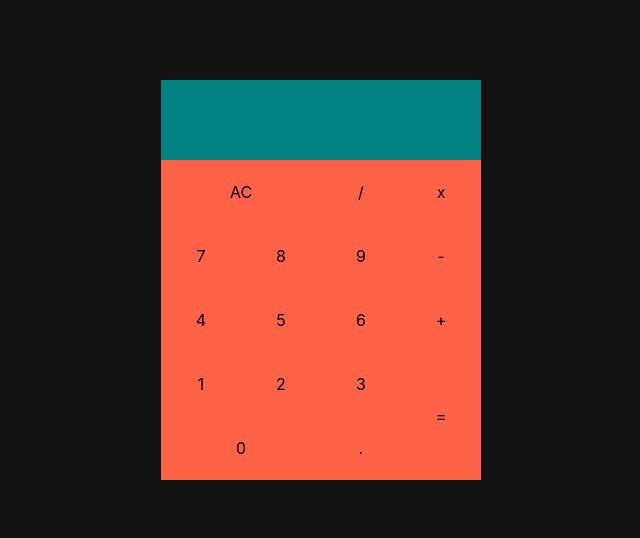
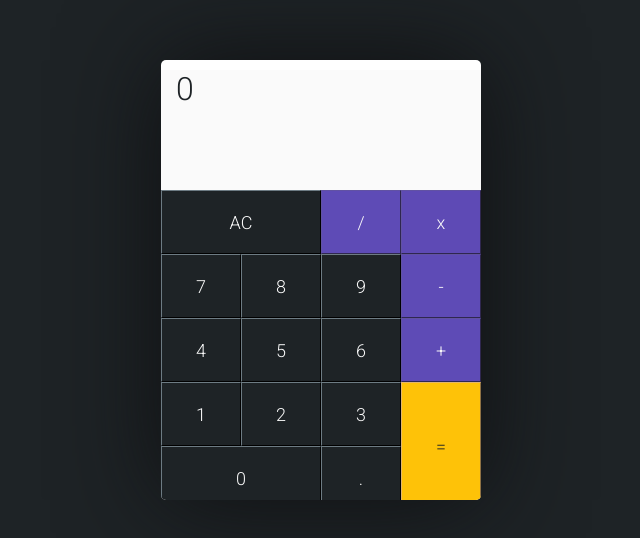
Before and after one commit to airscripts/campfire, a React (Create React App) app: page / in a window 1280 px wide. Shown: the part 120-658 px from the top of the page, without its empty margins (319-959 px from the left). Built offline with nearby package versions, Linux system fonts and the light colour scheme.

Commit message:
feat: add javascript calculator mvp

```diff
--- a/public/index.html
+++ b/public/index.html
@@ -10,6 +10,8 @@
       content="Web site created using create-react-app"
     />
     <link rel="apple-touch-icon" href="%PUBLIC_URL%/logo192.png" />
+    <link rel="preconnect" href="https://fonts.gstatic.com">
+    <link href="https://fonts.googleapis.com/css2?family=Roboto:wght@300&display=swap" rel="stylesheet">
     <!--
       manifest.json provides metadata used when your web app is installed on a
       user's mobile device or desktop. See https://developers.google.com/web/fundamentals/web-app-manifest/
--- a/src/App.css
+++ b/src/App.css
@@ -3,18 +3,21 @@
   justify-content: center;
   align-items: center;
   height: 100vh;
-  background-color: #121212;
+  background-color: #1e2326;
 }
 
 .calculator__container {
-  height: 400px;
+  height: 440px;
   width: 320px;
   background-color: white;
+  border-radius: 5px;
+  overflow: hidden;
+  box-shadow: 0px 0px 100px #0f1012;
 }
 
 .calculator__screen {
-  height: 80px;
-  background-color: teal;
+  min-height: 120px;
+  background-color: #fafafa;
 }
 
 .calculator__digits {
@@ -29,11 +32,21 @@
     "zero zero decimal equals";
 }
 
+#display__digits {
+  display: block;
+  color: #1e2326;
+  font-size: 32px;
+  margin-top: 10px;
+  margin-left: 15px;
+}
+
 #clear {
   display: flex;
   justify-content: center;
   align-items: center;
-  background-color: tomato;
+  background-color: #1e2326;
+  color: #fafafa;
+  font-size: 18px;
   grid-area: clear;
 }
 
@@ -41,47 +54,64 @@
   display: flex;
   justify-content: center;
   align-items: center;
-  background-color: tomato;
+  color: #fafafa;
+  font-size: 18px;
+  background-color: #5e4bb6;
   grid-area: add;
+  border-color: #6152a3;
 }
 
 #subtract {
   display: flex;
   justify-content: center;
   align-items: center;
-  background-color: tomato;
+  color: #fafafa;
+  font-size: 18px;
+  background-color: #5e4bb6;
   grid-area: subtract;
+  border-color: #6152a3;
 }
 
 #multiply {
   display: flex;
   justify-content: center;
   align-items: center;
-  background-color: tomato;
+  color: #fafafa;
+  font-size: 18px;
+  background-color: #5e4ab5;
   grid-area: multiply;
+  border-color: #6152a3;
 }
 
 #divide {
   display: flex;
   justify-content: center;
   align-items: center;
-  background-color: tomato;
+  color: #fafafa;
+  font-size: 18px;
+  background-color: #5e4bb6;
   grid-area: divide;
+  border-color: #6152a3;
 }
 
 #equals {
   display: flex;
   justify-content: center;
   align-items: center;
-  background-color: tomato;
+  color: #1e2326;
+  font-size: 18px;
+  background-color: #fec208;
   grid-area: equals;
+  border-color: #e3b66d;
 }
 
 #decimal {
   display: flex;
   justify-content: center;
   align-items: center;
-  background-color: tomato;
+  color: #fafafa;
+  font-size: 18px;
+  background-color: #1e2326;
   grid-area: decimal;
 }
 
@@ -89,7 +119,9 @@
   display: flex;
   justify-content: center;
   align-items: center;
-  background-color: tomato;
+  color: #fafafa;
+  font-size: 18px;
+  background-color: #1e2326;
   grid-area: zero;
 }
 
@@ -97,7 +129,9 @@
   display: flex;
   justify-content: center;
   align-items: center;
-  background-color: tomato;
+  color: #fafafa;
+  font-size: 18px;
+  background-color: #1e2326;
   grid-area: one;
 }
 
@@ -105,7 +139,9 @@
   display: flex;
   justify-content: center;
   align-items: center;
-  background-color: tomato;
+  color: #fafafa;
+  font-size: 18px;
+  background-color: #1e2326;
   grid-area: two;
 }
 
@@ -113,7 +149,9 @@
   display: flex;
   justify-content: center;
   align-items: center;
-  background-color: tomato;
+  color: #fafafa;
+  font-size: 18px;
+  background-color: #1e2326;
   grid-area: three;
 }
 
@@ -121,7 +159,9 @@
   display: flex;
   justify-content: center;
   align-items: center;
-  background-color: tomato;
+  color: #fafafa;
+  font-size: 18px;
+  background-color: #1e2326;
   grid-area: four;
 }
 
@@ -129,7 +169,9 @@
   display: flex;
   justify-content: center;
   align-items: center;
-  background-color: tomato;
+  color: #fafafa;
+  font-size: 18px;
+  background-color: #1e2326;
   grid-area: five;
 }
 
@@ -137,7 +179,9 @@
   display: flex;
   justify-content: center;
   align-items: center;
-  background-color: tomato;
+  color: #fafafa;
+  font-size: 18px;
+  background-color: #1e2326;
   grid-area: six;
 }
 
@@ -145,7 +189,9 @@
   display: flex;
   justify-content: center;
   align-items: center;
-  background-color: tomato;
+  color: #fafafa;
+  font-size: 18px;
+  background-color: #1e2326;
   grid-area: seven;
 }
 
@@ -153,7 +199,9 @@
   display: flex;
   justify-content: center;
   align-items: center;
-  background-color: tomato;
+  color: #fafafa;
+  font-size: 18px;
+  background-color: #1e2326;
   grid-area: eight;
 }
 
@@ -161,6 +209,8 @@
   display: flex;
   justify-content: center;
   align-items: center;
-  background-color: tomato;
+  color: #fafafa;
+  font-size: 18px;
+  background-color: #1e2326;
   grid-area: nine;
 }
--- a/src/App.js
+++ b/src/App.js
@@ -1,86 +1,335 @@
-import './App.css';
+// Importing: Dependencies.
+import React from "react";
 
+// Importing: Scripts.
+import replaceCharacter from "./scripts/replaceCharacter.script.js";
+
+// Importing: Styles.
+import "./App.css";
+
+// Declaring constants.
+const OPERATORS = ["+", "-", "*", "/"];
+const SUBTRACT_OPERATOR = ["-"];
+const ZERO = ["0"];
+const DECIMAL = ["."];
+const DEFAULT_EXPRESSION = "0\n0";
+const MATH_NUMBERS = ["0", "1", "2", "3", "4", "5", "6", "7", "8", "9"];
+
+const ALPHABET_NUMBERS = [
+  "zero",
+  "one",
+  "two",
+  "three",
+  "four",
+  "five",
+  "six",
+  "seven",
+  "eight",
+  "nine",
+];
+
+// Declaring Application.
 function App() {
+  // Declaring states.
+  const [display, setDisplay] = React.useState({
+    expression: DEFAULT_EXPRESSION,
+    currentNumber: "",
+    previousNumber: "",
+    currentValue: "",
+    previousValue: "",
+    hasEqualBeenPressed: false,
+  });
+
+  // Declaring variables.
+  let expression = display.expression.split("\n")[0];
+  let result = display.expression.split("\n")[1];
+
+  // Returning JSX to be displayed.
   return (
     <div className="calculator">
       <div className="calculator__container">
         <div className="calculator__screen">
           <div id="display">
+            <div style={{ wordWrap: "break-word" }}>
+              <span id="display__digits">
+                {result !== "0" ? "" : expression}
+              </span>
+            </div>
+
+            <div style={{ wordWrap: "break-word" }}>
+              <span id="display__digits">
+                {result === "0" ? "" : result}
+              </span>
+            </div>
           </div>
         </div>
 
         <div className="calculator__digits">
-          <div id="clear">
+          <button onClick={() => clearDisplay()} id="clear">
             <span>AC</span>
-          </div>
+          </button>
 
-          <div id="add">
+          <button onClick={() => setDisplayValues("+")} id="add">
             <span>+</span>
-          </div>
+          </button>
 
-          <div id="subtract">
+          <button onClick={() => setDisplayValues("-")} id="subtract">
             <span>-</span>
-          </div>
+          </button>
 
-          <div id="multiply">
+          <button onClick={() => setDisplayValues("*")} id="multiply">
             <span>x</span>
-          </div>
+          </button>
 
-          <div id="divide">
+          <button onClick={() => setDisplayValues("/")} id="divide">
             <span>/</span>
-          </div>
+          </button>
 
-          <div id="zero">
-            <span>0</span>
-          </div>
+          {MATH_NUMBERS.map((number, index) => {
+            return (
+              <button
+                onClick={() => setDisplayValues(number)}
+                id={ALPHABET_NUMBERS[index]}
+                key={number}
+              >
+                <span>{number}</span>
+              </button>
+            );
+          })}
 
-          <div id="one">
-            <span>1</span>
-          </div>
+          <button onClick={() => setDisplayValues(".")} id="decimal">
+            <span>.</span>
+          </button>
 
-          <div id="two">
-            <span>2</span>
-          </div>
-
-          <div id="three">
-            <span>3</span>
-          </div>
-
-          <div id="four">
-            <span>4</span>
-          </div>
-
-          <div id="five">
-            <span>5</span>
-          </div>
-
-          <div id="six">
-            <span>6</span>
-          </div>
-
-          <div id="seven">
-            <span>7</span>
-          </div>
-
-          <div id="eight">
-            <span>8</span>
-          </div>
-
-          <div id="nine">
-            <span>9</span>
-          </div>
-
-          <div id="decimal">
-            <span>.</span>
-          </div>
-
-          <div id="equals">
+          <button onClick={() => evaluateExpression()} id="equals">
             <span>=</span>
-          </div>
+          </button>
         </div>
       </div>
     </div>
   );
+
+  /**
+   * This function is called whenever a displayable value is clicked.
+   *
+   * @param value
+   * @returns
+   */
+  function setDisplayValues(value) {
+    // Declaring variables.
+    let isOperatorInValue = OPERATORS.includes(value);
+    let isOperatorInCurrentValue = OPERATORS.includes(display.currentValue);
+    let splitCurrentNumber = display.currentNumber.split("");
+    let isDecimalInValue = DECIMAL.includes(value);
+    let hasCurrentNumberDecimal = splitCurrentNumber.includes(".");
+
+    let isOperatorInValueAndCurrentValue =
+      isOperatorInValue && isOperatorInCurrentValue;
+
+    // If is first digit, we proceed with edge cases check.
+    if (!display.currentValue && !display.hasEqualBeenPressed) {
+      firstDigit(value);
+      return;
+    }
+
+    // If we have an operator in the current value pointed and in the last value
+    // we check if we have to omit its insert or not.
+    if (isOperatorInValueAndCurrentValue) {
+      checkForDoubleOperator(value);
+      return;
+    }
+
+    // If we find operator in value, we pass from here.
+    if (isOperatorInValue) {
+      // This section is called after evaluateExpression has been called.
+      if (display.hasEqualBeenPressed) {
+        setDisplay({
+          ...display,
+          expression: `${result}${value}\n0`,
+          previousValue: display.currentValue,
+          currentValue: value,
+          previousNumber: display.currentNumber,
+          currentNumber: "",
+          hasEqualBeenPressed: false,
+        });
+
+        return;
+      }
+
+      setDisplay({
+        ...display,
+        expression: `${expression}${value}\n${result}`,
+        previousValue: display.currentValue,
+        currentValue: value,
+        previousNumber: display.currentNumber,
+        currentNumber: "",
+      });
+
+      return;
+    }
+
+    // If we have decimal in value and current number has already a decimal, we skip.
+    if (isDecimalInValue) {
+      if (hasCurrentNumberDecimal) {
+        return;
+      }
+    }
+
+    // If any edge case is met, we simply add value to the expression.
+    setDisplay({
+      ...display,
+      expression: `${expression}${value}\n${result}`,
+      previousValue: display.currentValue,
+      currentValue: value,
+      currentNumber: `${display.currentNumber}${value}`,
+    });
+  }
+
+  /**
+   * This function checks for first digit edge cases.
+   *
+   * @param value
+   * @returns
+   */
+  function firstDigit(value) {
+    // If the first digit is a zero we don't do anything.
+    if (ZERO.includes(value)) {
+      return;
+    }
+
+    // If the first digit is a decimal we set 0 with the decimal pointer.
+    if (DECIMAL.includes(value)) {
+      setDisplay({
+        ...display,
+        expression: `0${value}\n${result}`,
+        previousValue: display.currentValue,
+        currentValue: `0${value}`,
+        currentNumber: `${display.currentNumber}${value}`,
+      });
+
+      return;
+    }
+
+    // If no edge case has been found, we simply add value to expression.
+    setDisplay({
+      ...display,
+      expression: `${value}\n${result}`,
+      previousValue: display.currentValue,
+      currentValue: value,
+      currentNumber: `${display.currentNumber}${value}`,
+    });
+  }
+
+  function checkForDoubleOperator(value) {
+    // Declaring variables.
+    let newExpression;
+    let isValueSubtractOperator = SUBTRACT_OPERATOR.includes(value);
+
+    let isSecondOperator = OPERATORS.includes(
+      expression[expression.length - 2]
+    );
+
+    let isValueSubtractAndNotSecondOperator =
+      isValueSubtractOperator && !isSecondOperator;
+
+    // Checking if there is a possibility to insert a minus after an operator.
+    if (isValueSubtractAndNotSecondOperator) {
+      setDisplay({
+        expression: `${expression}${value}\n${result}`,
+        previousValue: display.currentValue,
+        currentValue: value,
+        previousNumber: display.currentNumber,
+        currentNumber: "",
+      });
+
+      return;
+    }
+
+    if (isSecondOperator) {
+      // Replacing the operator.
+      newExpression = replaceCharacter(expression, expression.length - 2, "");
+
+      // Replacing the operator.
+      newExpression = replaceCharacter(
+        newExpression,
+        newExpression.length - 1,
+        value
+      );
+
+      // Setting state with the new expression.
+      setDisplay({
+        expression: `${newExpression}\n${result}`,
+        previousValue: display.currentValue,
+        currentValue: value,
+        previousNumber: display.currentNumber,
+        currentNumber: "",
+      });
+
+      // Returning back.
+      return;
+    }
+
+    // Replacing the operator.
+    newExpression = replaceCharacter(expression, expression.length - 1, value);
+
+    // Setting state with the new expression.
+    setDisplay({
+      ...display,
+      expression: `${newExpression}\n${result}`,
+      previousValue: display.currentValue,
+      currentValue: value,
+      previousNumber: display.currentNumber,
+      currentNumber: "",
+    });
+
+    // Returning back.
+    return;
+  }
+
+  /**
+   * This function evaluates the expression and gives back a result.
+   *
+   * @function evaluateExpression
+   */
+  function evaluateExpression() {
+    // Declaring variables.
+    let newExpression = expression;
+    let isOperatorInLastIndex = OPERATORS.includes(
+      expression[expression.length - 1]
+    );
+
+    // Preventing eval to generate a bug when an operator is in last expression's index.
+    if (isOperatorInLastIndex) {
+      // Replacing the operator.
+      newExpression = replaceCharacter(expression, expression.length - 1, "");
+    }
+
+    setDisplay({
+      ...display,
+      expression: `${newExpression}\n${eval(newExpression)}`,
+      previousValue: display.currentValue,
+      currentValue: "",
+      hasEqualBeenPressed: true,
+    });
+  }
+
+  /**
+   * This function clears display and sets expression to its default state.
+   *
+   * @function clearDisplay
+   */
+  function clearDisplay() {
+    setDisplay({
+      ...display,
+      expression: DEFAULT_EXPRESSION,
+      currentValue: "",
+      previousValue: "",
+      currentNumber: "",
+      previousNumber: "",
+      hasEqualBeenPressed: false,
+    });
+  }
 }
 
+// Exporting App.
 export default App;
--- a/src/index.css
+++ b/src/index.css
@@ -1,12 +1,18 @@
 body {
   margin: 0;
-  font-family: -apple-system, BlinkMacSystemFont, 'Segoe UI', 'Roboto', 'Oxygen',
+  font-family: "Roboto", -apple-system, BlinkMacSystemFont, 'Segoe UI', 'Roboto', 'Oxygen',
     'Ubuntu', 'Cantarell', 'Fira Sans', 'Droid Sans', 'Helvetica Neue',
     sans-serif;
   -webkit-font-smoothing: antialiased;
   -moz-osx-font-smoothing: grayscale;
 }
 
+button {
+  font-family: inherit;
+  border-width: 0.5px;
+  border-color: #272c2f;
+}
+
 code {
   font-family: source-code-pro, Menlo, Monaco, Consolas, 'Courier New',
     monospace;
--- /dev/null
+++ b/src/react-app-env.d.ts
@@ -0,0 +1 @@
+/// <reference types="react-scripts" />
--- /dev/null
+++ b/src/scripts/replaceCharacter.script.js
@@ -0,0 +1,20 @@
+/**
+ * This function replaces a character at a given index.
+ *
+ * @param str
+ * @param index
+ * @param character
+ * @returns string
+ */
+function replaceCharacter(str, index, character) {
+  // Replacing character.
+  str = str.split("");
+  str[index] = character;
+  str = str.join("");
+
+  // Returning back string.
+  return str;
+}
+
+// Exporting script and others.
+export default replaceCharacter;
```
Also changed, not shown: tsconfig.json (added, +26 -0 lines).
